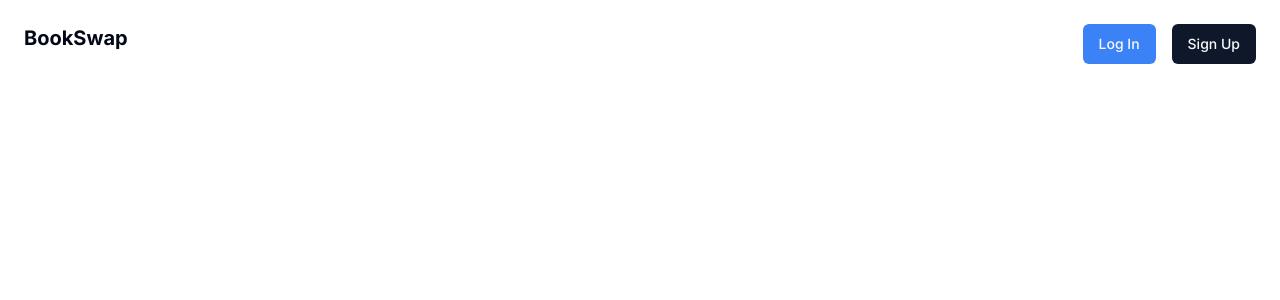
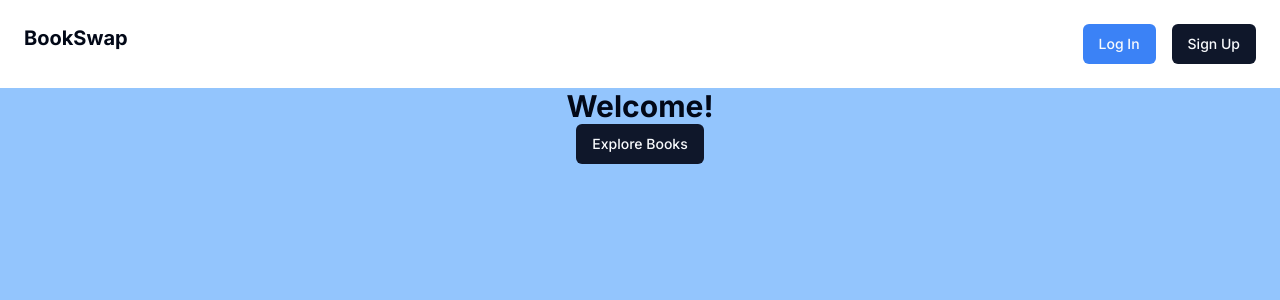
Before and after one commit to velardejm/book-swap-next-ts, a Next.js app: page / in a window 1280 px wide. Shown: the top 300 px of the page. Built offline with nearby package versions, Linux system fonts and the light colour scheme.

Commit message:
Add Hero organism

```diff
--- a/app/(home)/page.tsx
+++ b/app/(home)/page.tsx
@@ -1,18 +1,15 @@
 'use client';
 
-import { useState } from 'react';
 import { Navbar } from '@/components/organisms/Navbar';
-import { LoginModal } from '@/components/molecules/LogInModal';
+import { Hero } from '@/components/organisms/Hero';
 
 export default function Home() {
-  const [isLoginModalOpen, setIsLoginModalOpen] = useState(false);
-  const toggleLoginModal = (): void => {
-    setIsLoginModalOpen(!isLoginModalOpen);
-  };
+
   return (
     <>
-      <main>
+      <main className='flex flex-col min-h-screen'>
         <Navbar />
+        <Hero />
       </main>
     </>
   );
--- /dev/null
+++ b/components/organisms/Hero/index.tsx
@@ -0,0 +1,12 @@
+import { Button, buttonVariants } from '@/components/atoms/Button';
+
+const Hero = () => {
+  return (
+    <section className="flex flex-grow flex-col items-center justify-start bg-blue-300">
+      <h1 className="text-3xl font-bold">Welcome!</h1>
+      <Button className="">Explore Books</Button>
+    </section>
+  );
+};
+
+export { Hero };
--- a/components/organisms/Navbar/index.tsx
+++ b/components/organisms/Navbar/index.tsx
@@ -1,7 +1,7 @@
 import { useState } from 'react';
 import Link from 'next/link';
 import { Button, buttonVariants } from '@/components/atoms/Button';
-import { LoginModal } from '@/components/molecules/LoginModal';
+import { LoginModal } from '@/components/molecules/LogInModal';
 import { SignUpModal } from '@/components/molecules/SignUpModal';
 
 const Navbar = () => {
```
Also changed, not shown: 1 other file (tests, documents, lock files or other folders).
